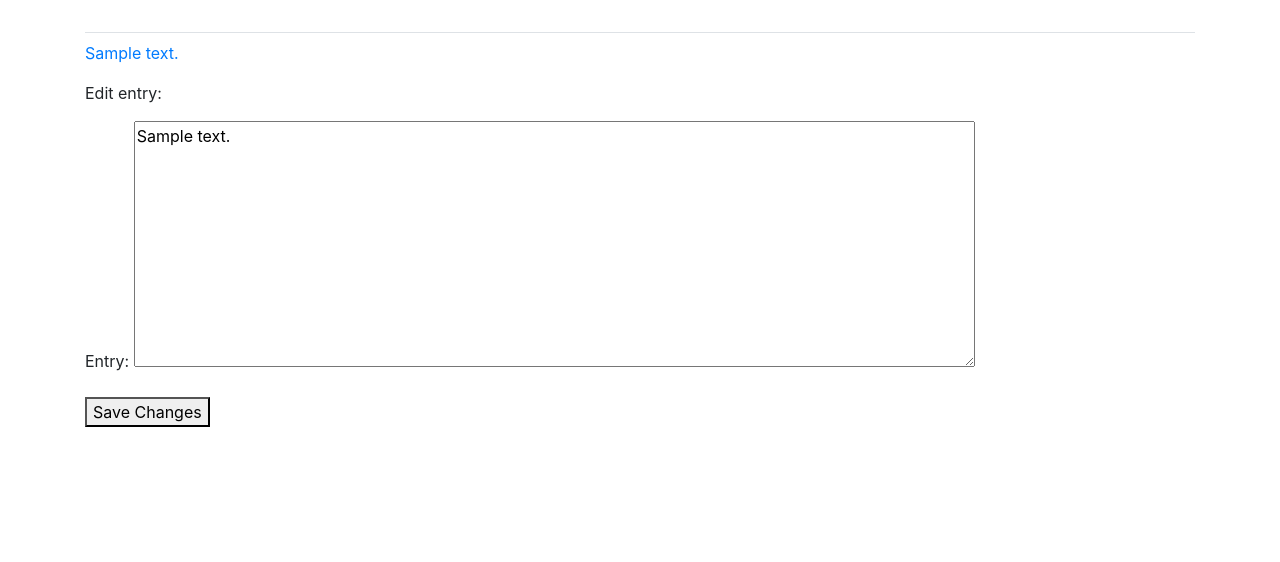
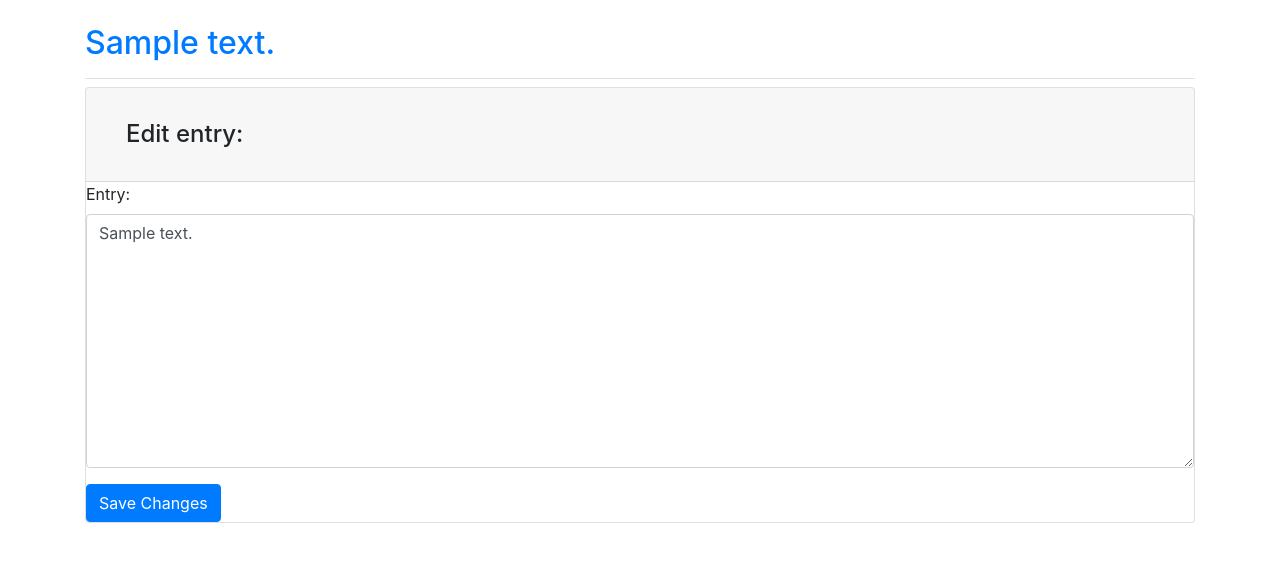
Before and after one commit to kbulbul026-coder/learning_log, a Django app: page /edit_entry/1/ in a window 1280 px wide. Shown: the part 58-620 px from the top of the page. Run offline with Django 4.2, Linux system fonts and the light colour scheme; a user stored in the database is signed in; tables that the repository leaves empty hold one stand-in row (values such as "Sample post"); some libraries are stand-ins or nearby versions.

Commit message:
add bootsrap style

```diff
--- a/learning_log/learning_logs/templates/learning_logs/edit_entry.html
+++ b/learning_log/learning_logs/templates/learning_logs/edit_entry.html
@@ -1,22 +1,45 @@
 {% extends "learning_logs/base.html" %}
 
 
+
+{% load bootstrap4 %}
+
+{% block page_header %}
+ <h2>
+
+<a href="{% url 'learning_logs:topic' topic.id %}">{{ topic }}</a>
+
+</h2>
+
+{% endblock page_header %}
+
 {% block content %}
+<div class="card mb-3">
+<h4 class="card-header">
 
-<p><a href="{% url 'learning_logs:topic' topic.id %}">{{ topic }}</a></p>
+<div class="card-body">
 
-<p>Edit entry:</p>
+  Edit entry:
 
-<form action="{% url 'learning_logs:edit_entry' entry.id %}" method='post'>
+</h4>
+
+<form action="{% url 'learning_logs:edit_entry' entry.id %}" method='post' class="form">
 
 {% csrf_token %}
 
-{{ form.as_p }}
+{% bootstrap_form form %}
 
+{% buttons %}
 
-<button name='submit'>Save Changes</button>
+<button name='submit'  class="btn btn-primary">
+Save Changes
+</button>
+
+{% endbuttons %}
+
 </form>
 
-
+</div>
+</div>
 
 {% endblock content %}
```
